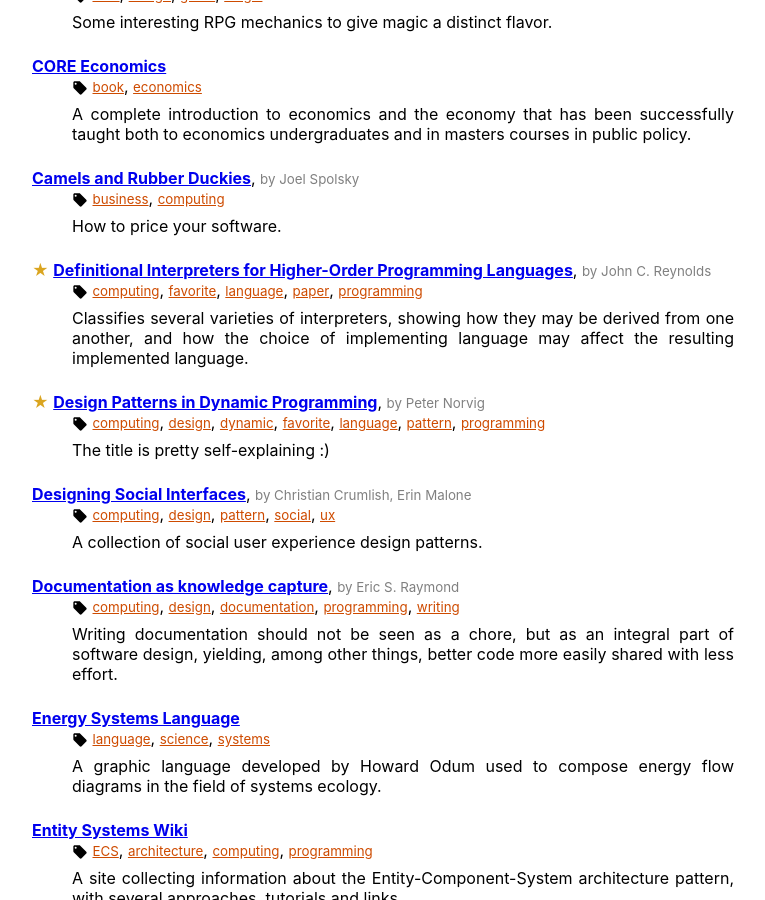
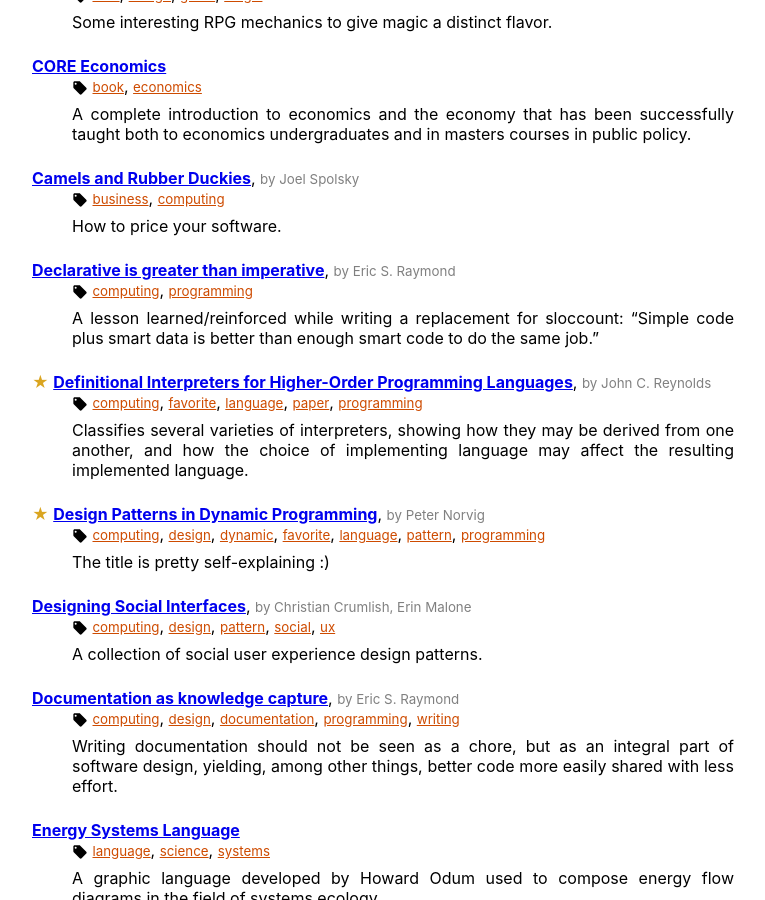
Before and after one commit to hanjos/hanjos.github.io, a Jekyll site: the page built from bookmarks.md, in a window 1280 px wide and 900 px high, scrolled down 1465 px. Shown: the whole window, without its empty margins (324-1089 px from the left). Built offline with Jekyll 4.4.1, drawn with Linux system fonts in a browser that asks for light colours.

Commit message:
Mais atalhos.

```diff
--- a/_data/bookmarks.yml
+++ b/_data/bookmarks.yml
@@ -425,3 +425,8 @@
   authors: John Scalzi
   description: Be careful when trying to sound clever, especially with someone you don't know well.
   tags: [ 'documentation', 'writing' ]
+- url: http://esr.ibiblio.org/?p=8270
+  title: Declarative is greater than imperative
+  authors: Eric S. Raymond
+  description: 'A lesson learned/reinforced while writing a replacement for sloccount: "Simple code plus smart data is better than enough smart code to do the same job."'
+  tags: [ 'computing', 'programming' ]
```
